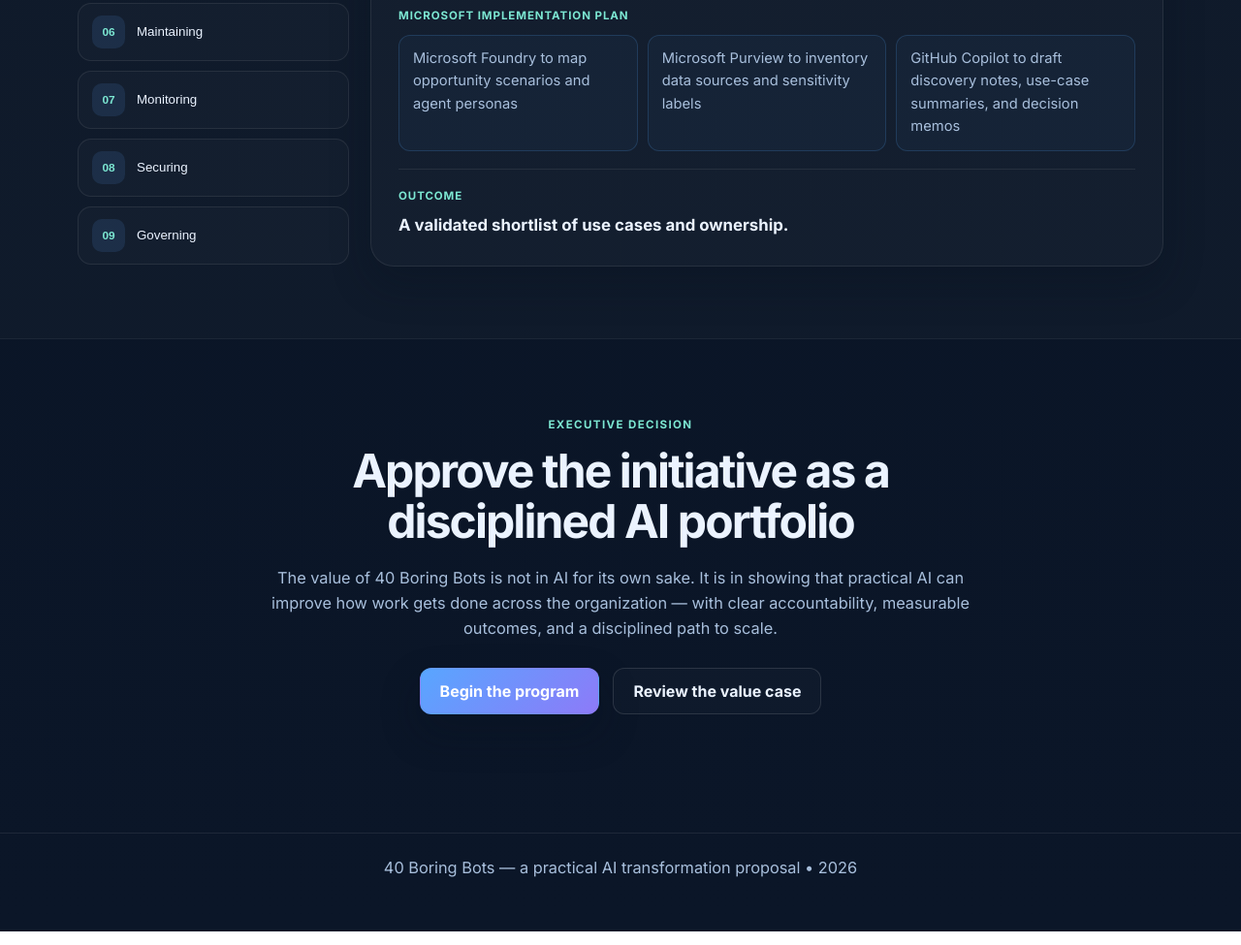
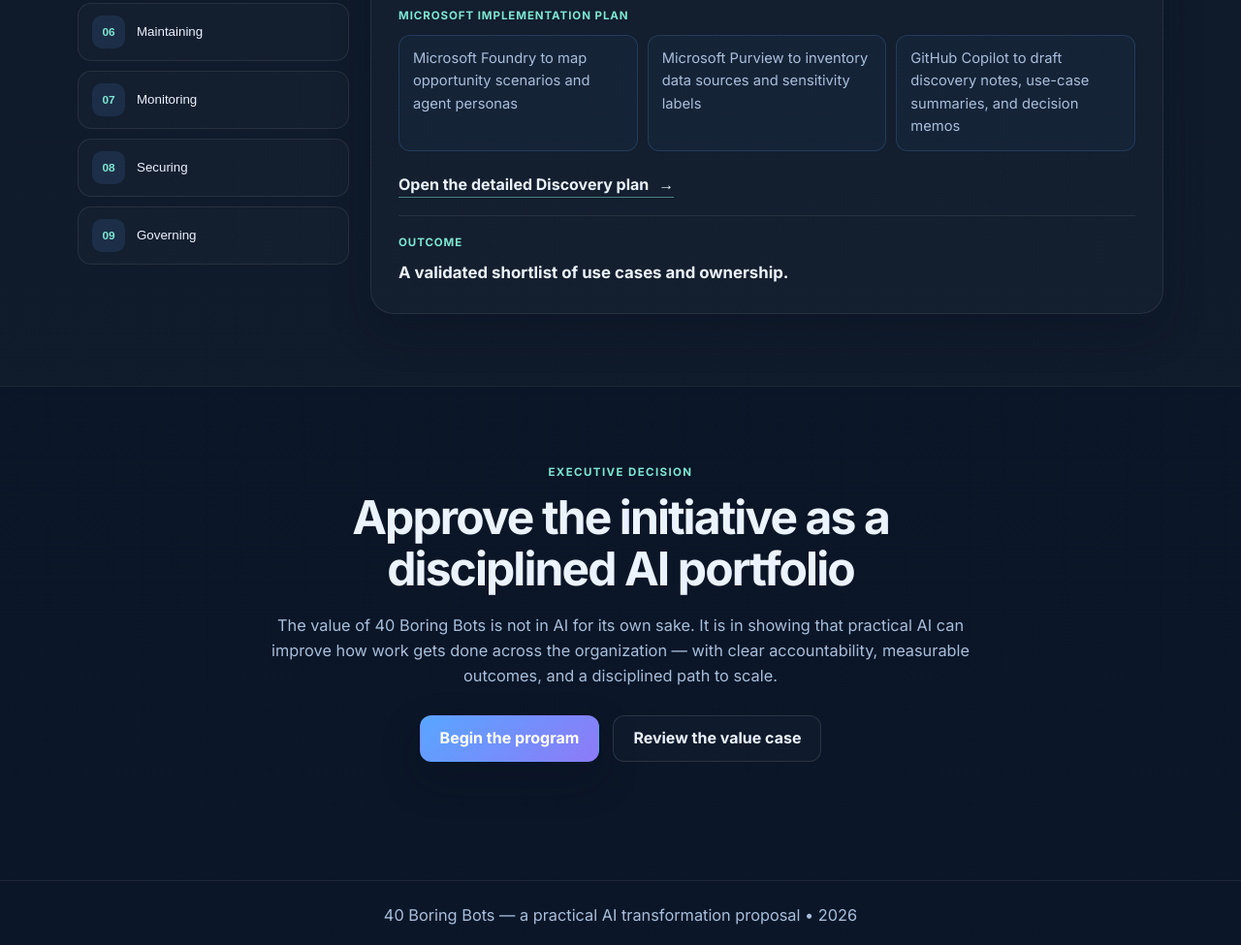
Before and after one commit to ricardo-msft-SE/40bots, a plain HTML site: page index.html in a window 1280 px wide. Shown: the part 4726-5701 px from the top of the page at 97% size. Drawn offline with Linux system fonts and the light colour scheme.

Commit message:
Add detailed deployment plans for nine phases

```diff
--- a/index.html
+++ b/index.html
@@ -430,6 +430,10 @@
                 <ul id="stage-tools" class="stage-tools" aria-label="Microsoft implementation tooling"></ul>
               </div>
 
+              <a id="stage-plan-link" class="stage-plan-link" href="deployment-plan/discovery/README.md">
+                Open the detailed Discovery plan <span aria-hidden="true">&#8594;</span>
+              </a>
+
               <div class="stage-outcomes">
                 <span>Outcome</span>
                 <strong id="stage-outcome">A validated shortlist of use cases and ownership.</strong>
--- a/script.js
+++ b/script.js
@@ -2,6 +2,7 @@ const deploymentStages = {
   discovery: {
     phase: "Phase 1",
     title: "Discovery",
+    planPath: "deployment-plan/discovery/README.md",
     summary:
       "Map the work, identify the highest-value opportunities, and prioritize the use cases most likely to create measurable productivity gains with manageable risk.",
     outcome: "A validated shortlist of use cases and ownership.",
@@ -20,6 +21,7 @@ const deploymentStages = {
   requirements: {
     phase: "Phase 2",
     title: "Requirements",
+    planPath: "deployment-plan/requirements/README.md",
     summary:
       "Translate the best opportunities into clear scope, business rules, success metrics, and operational guardrails before any build starts.",
     outcome: "Well-defined requirements with measurable acceptance criteria.",
@@ -38,6 +40,7 @@ const deploymentStages = {
   planning: {
     phase: "Phase 3",
     title: "Planning",
+    planPath: "deployment-plan/planning/README.md",
     summary:
       "Create the rollout structure, sequence the work, and set governance practices so each agent is introduced with a clear operating model.",
     outcome: "A phased delivery plan with owners, milestones, and controls.",
@@ -56,6 +59,7 @@ const deploymentStages = {
   building: {
     phase: "Phase 4",
     title: "Building",
+    planPath: "deployment-plan/building/README.md",
     summary:
       "Develop the agents, workflows, prompt patterns, and integrations in a way that is reusable, transparent, and easy to test in production-like conditions.",
     outcome: "Working agents with tested patterns and reusable components.",
@@ -74,6 +78,7 @@ const deploymentStages = {
   deploying: {
     phase: "Phase 5",
     title: "Deploying",
+    planPath: "deployment-plan/deploying/README.md",
     summary:
       "Roll out the agents in controlled waves, start with high-confidence use cases, and validate business impact before expanding to more teams.",
     outcome: "Confident production release with operating readiness.",
@@ -92,6 +97,7 @@ const deploymentStages = {
   maintaining: {
     phase: "Phase 6",
     title: "Maintaining",
+    planPath: "deployment-plan/maintaining/README.md",
     summary:
       "Keep the portfolio healthy with regular updates, performance reviews, and a repeatable playbook for improving each workflow over time.",
     outcome: "A sustainable operating rhythm for all agents and automations.",
@@ -110,6 +116,7 @@ const deploymentStages = {
   monitoring: {
     phase: "Phase 7",
     title: "Monitoring",
+    planPath: "deployment-plan/monitoring/README.md",
     summary:
       "Create continuous visibility into quality, latency, adoption, and error patterns so issues are detected before they become operational risk.",
     outcome: "Operational observability across the full portfolio.",
@@ -128,6 +135,7 @@ const deploymentStages = {
   securing: {
     phase: "Phase 8",
     title: "Securing",
+    planPath: "deployment-plan/securing/README.md",
     summary:
       "Protect against data leakage, misuse, and unsafe automation with strong access boundaries, sensitive-data handling, and explicit safeguards.",
     outcome: "A controlled and defensible operating model for AI usage.",
@@ -146,6 +154,7 @@ const deploymentStages = {
   governing: {
     phase: "Phase 9",
     title: "Governing",
+    planPath: "deployment-plan/governing/README.md",
     summary:
       "Institutionalize ownership, accountability, policy review, and portfolio management so the organization can scale from a handful of pilots to 40 or more agents without chaos.",
     outcome: "A governed AI portfolio with clear accountability and repeatable scale.",
@@ -177,6 +186,7 @@ document.addEventListener("DOMContentLoaded", () => {
   const stageSummary = document.getElementById("stage-summary");
   const stageChecklist = document.getElementById("stage-checklist");
   const stageTools = document.getElementById("stage-tools");
+  const stagePlanLink = document.getElementById("stage-plan-link");
   const stageOutcome = document.getElementById("stage-outcome");
 
   function renderStage(stageKey) {
@@ -194,6 +204,8 @@ document.addEventListener("DOMContentLoaded", () => {
     stageTitle.textContent = stage.title;
     stageSummary.textContent = stage.summary;
     stageOutcome.textContent = stage.outcome;
+    stagePlanLink.href = stage.planPath;
+    stagePlanLink.innerHTML = `Open the detailed ${stage.title} plan <span aria-hidden="true">&#8594;</span>`;
     stageChecklist.innerHTML = stage.checklist.map((item) => `<li>${item}</li>`).join("");
     stageTools.innerHTML = stage.tools.map((tool) => `<li>${tool}</li>`).join("");
   }
--- a/styles.css
+++ b/styles.css
@@ -566,6 +566,23 @@ p {
   font-size: 0.92rem;
 }
 
+.stage-plan-link {
+  display: inline-flex;
+  align-items: center;
+  gap: 10px;
+  width: fit-content;
+  margin: 4px 0 18px;
+  color: var(--text);
+  font-weight: 700;
+  border-bottom: 1px solid rgba(124, 231, 210, 0.5);
+  transition: color 0.2s ease, border-color 0.2s ease;
+}
+
+.stage-plan-link:hover {
+  color: var(--secondary);
+  border-color: var(--secondary);
+}
+
 .stage-outcomes {
   display: flex;
   flex-direction: column;
```
Also changed, not shown: README.md, deployment-plan/building/README.md (added), deployment-plan/deploying/README.md (added), deployment-plan/discovery/README.md (added), deployment-plan/governing/README.md (added), deployment-plan/maintaining/README.md (added), deployment-plan/monitoring/README.md (added), deployment-plan/planning/README.md (added), deployment-plan/requirements/README.md (added), deployment-plan/securing/README.md (added).
